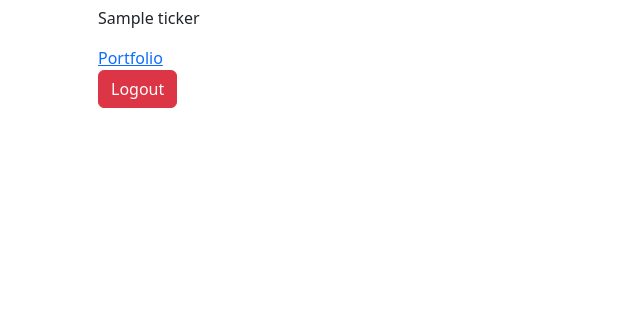
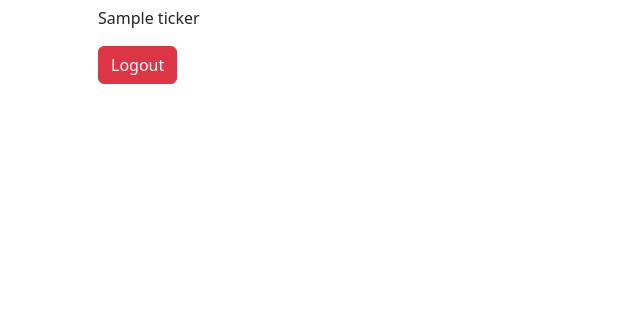
Before and after one commit to Kasper-Bankler/StockWebsite, a Django app: template accounts/templates/profile.html in a window 1280 px wide. Shown: the part 245-554 px from the top of the page, without its empty margins (0-640 px from the left). Run offline with Django 3.2, Linux system fonts and the light colour scheme; the template is opened without the code that fills it: most values are stand-ins (such as "Sample title", 1, 10 or a date in 2020).

Commit message:
remove ugly link from profile page

```diff
--- a/accounts/templates/profile.html
+++ b/accounts/templates/profile.html
@@ -1,13 +1,9 @@
-{% extends "base.html" %}
-{% block title %}Profile Page{% endblock title %}
-{% block content %}
+{% extends "base.html" %} {% block title %}Profile Page{% endblock title %}
+{%block content %}
 <div class="on my-3 p-3">
   <h1>Hello {{user.username}}!</h1>
   <h2>Your current balance is: {{user.balance}}$</h2>
   <p>{{stocks.0.ticker}}</p>
-        <a href="/portfolio">Portfolio</a>
-
-
 
   <form id="logout-form" method="post" action="{% url 'admin:logout' %}">
     {% csrf_token %}
```
Also changed, not shown: db.sqlite3. Lines whose indentation alone changed are shown as unchanged.
